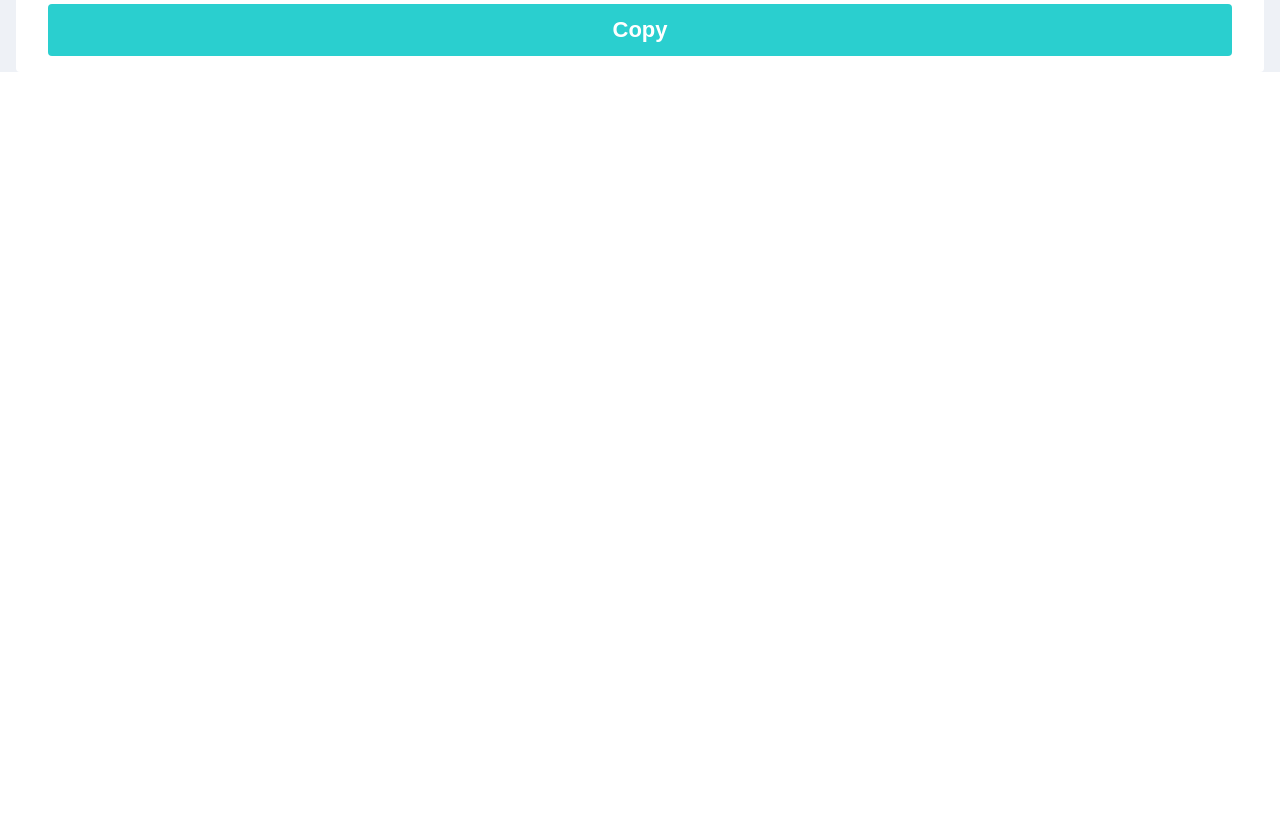
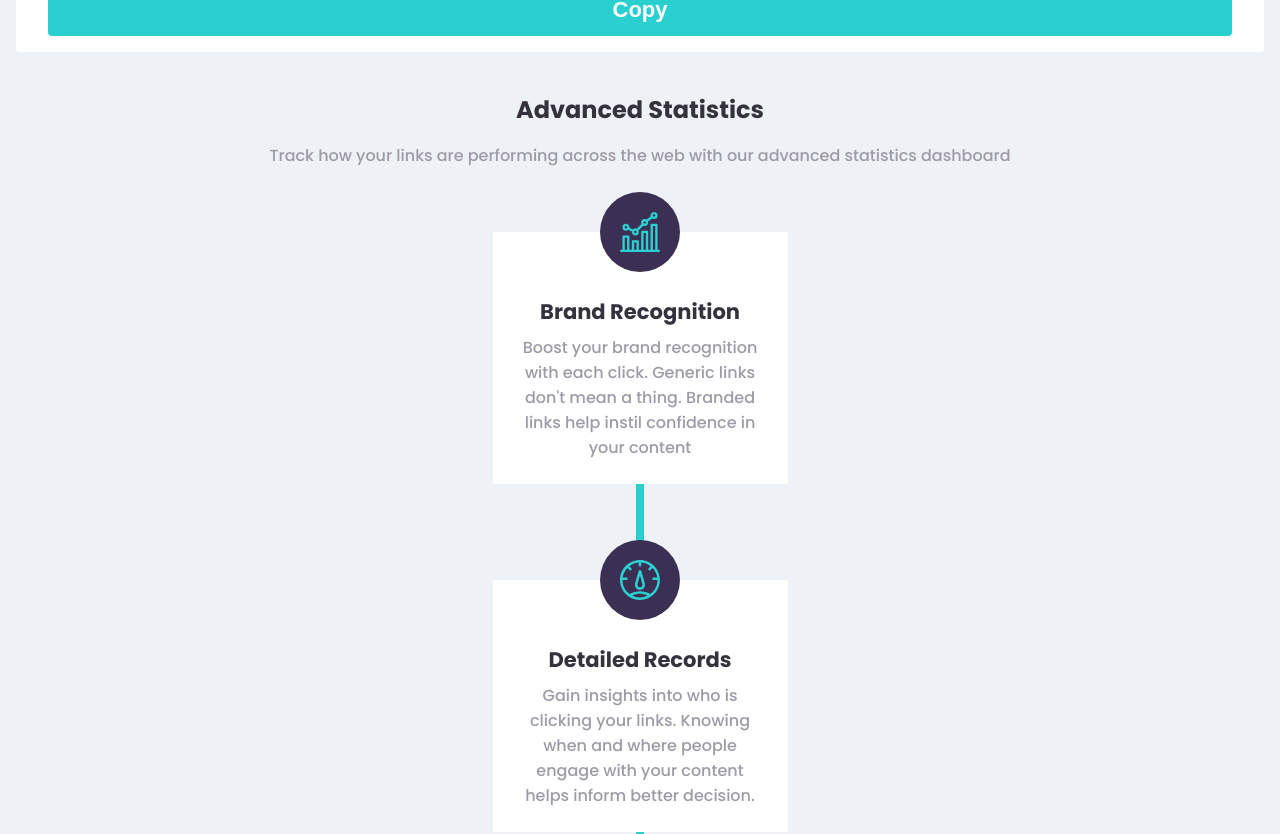
Before and after one commit to pokrywa1/url-shortening, a React (Create React App) app: page / in a window 1280 px wide. Shown: the part 1107-1941 px from the top of the page. Before the commit the page ends 1171 px from the top, so only its background shows below. Built offline with nearby package versions, Linux system fonts and the light colour scheme.

Commit message:
add statistics section

```diff
--- a/src/components/LinksList.js
+++ b/src/components/LinksList.js
@@ -28,8 +28,9 @@ const LinkInfoStyles = styled.div`
   flex-direction: column;
   gap: 1rem;
   margin-bottom: 1.5rem;
+
   p {
-    font-size: 20px;
+    font-size: 16px;
   }
   p:nth-child(1) {
     color: var(--color-neutral-very-dark-blue);
--- a/src/components/Main.js
+++ b/src/components/Main.js
@@ -1,6 +1,7 @@
 import React from 'react';
 import styled from 'styled-components';
 import LinksList from './LinksList';
+import Statistics from './Statistics';
 import formBackground from '../images/bg-shorten-mobile.svg';
 import formBackgroundDesktop from '../images/bg-shorten-desktop.svg';
 
@@ -22,6 +23,7 @@ const Main = () => {
         </FormStyles>
         <LinksList></LinksList>
       </FormAppStyles>
+      <Statistics></Statistics>
     </MainStyles>
   );
 };
@@ -31,6 +33,7 @@ export default Main;
 const MainStyles = styled.main`
   background-color: #eef1f6;
   margin-top: 3rem;
+  padding-bottom: 3rem;
 `;
 
 const FormAppStyles = styled.section`
--- /dev/null
+++ b/src/components/Statistics.js
@@ -0,0 +1,108 @@
+import React, { Fragment } from 'react';
+import styled from 'styled-components';
+import brandRecognitionImg from '../images/icon-brand-recognition.svg';
+import customizableImg from '../images/icon-fully-customizable.svg';
+import detailedImg from '../images/icon-detailed-records.svg';
+const Statistics = () => {
+  return (
+    <StatisticsSectionStyles>
+      <h2>Advanced Statistics</h2>
+      <p>
+        Track how your links are performing across the web with our advanced
+        statistics dashboard
+      </p>
+      <StatisticsListStyles>
+        <StatisticDescStyles>
+          <StatisticImg>
+            <img src={brandRecognitionImg} alt="Brand Recognition" />
+          </StatisticImg>
+          <h3>Brand Recognition</h3>
+          <p>
+            Boost your brand recognition with each click. Generic links don't
+            mean a thing. Branded links help instil confidence in your content
+          </p>
+        </StatisticDescStyles>
+
+        <StatisticDescStyles>
+          <StatisticImg>
+            <img src={detailedImg} alt="Detailed Records" />
+          </StatisticImg>
+          <h3>Detailed Records</h3>
+          <p>
+            Gain insights into who is clicking your links. Knowing when and
+            where people engage with your content helps inform better decision.
+          </p>
+        </StatisticDescStyles>
+        <StatisticDescStyles>
+          <StatisticImg>
+            <img src={customizableImg} alt="Fully Customizable" />
+          </StatisticImg>
+          <h3>Fully Customizable</h3>
+          <p>
+            Improve brand awareness and content discoverability through
+            customizable links, supercharging audience engagement.
+          </p>
+        </StatisticDescStyles>
+      </StatisticsListStyles>
+    </StatisticsSectionStyles>
+  );
+};
+
+export default Statistics;
+
+const StatisticsSectionStyles = styled.section`
+  padding: 1rem;
+  h2 {
+    font-size: 24px;
+    text-align: center;
+    margin-bottom: 1rem;
+    color: var(--color-neutral-very-dark-blue);
+  }
+  h3 {
+    color: var(--color-neutral-very-dark-blue);
+    text-align: center;
+    margin-top: -1rem;
+    margin-bottom: 0.5rem;
+  }
+  p {
+    font-size: 16px;
+    text-align: center;
+    color: var(--color-neutral-grayish-violet);
+  }
+`;
+
+const StatisticDescStyles = styled.div`
+  margin-left: auto;
+  margin-right: auto;
+  margin-top: 4rem;
+  padding: 0 1.5rem 1.5rem 1.5rem;
+  background-color: white;
+  position: relative;
+  max-width: 295px;
+  :nth-child(1)::after,
+  :nth-child(2)::after {
+    content: '';
+    position: absolute;
+    width: 8px;
+    height: 4rem;
+    left: 50%;
+    bottom: -4rem;
+    transform: translate(-50%);
+    background-color: var(--color-primary-cyan);
+  }
+`;
+
+const StatisticsListStyles = styled.div`
+  display: flex;
+  flex-direction: column;
+  gap: 2rem;
+`;
+
+const StatisticImg = styled.div`
+  width: fit-content;
+  padding: 1.25rem;
+  border-radius: 50%;
+  background-color: var(--color-primary-dark-violet);
+  margin: 0 auto;
+  transform: translateY(-50%);
+`;
```
